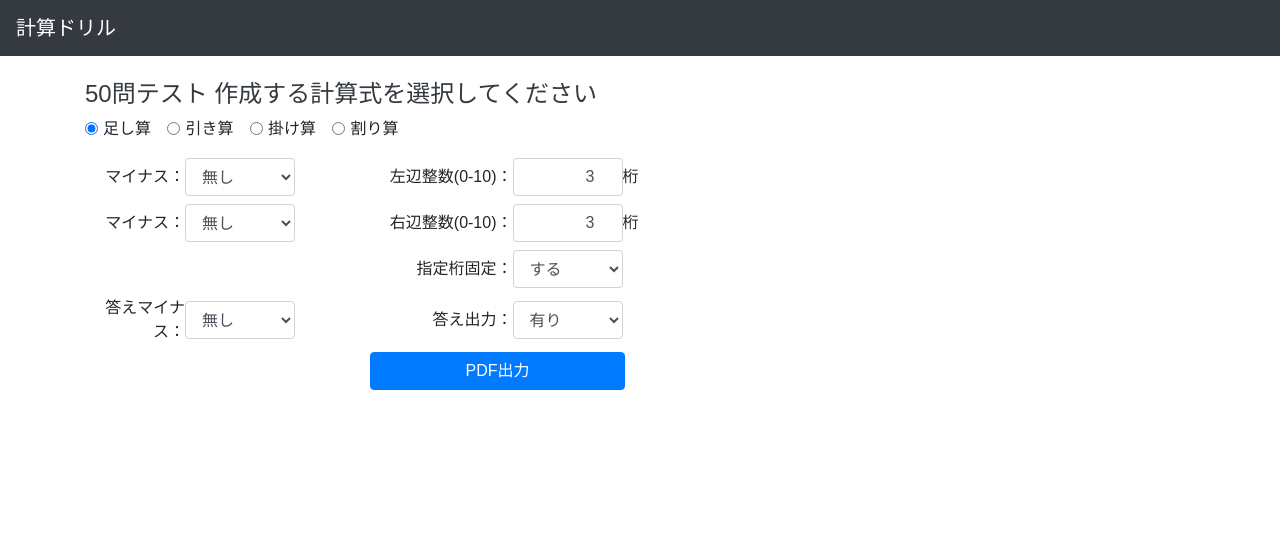
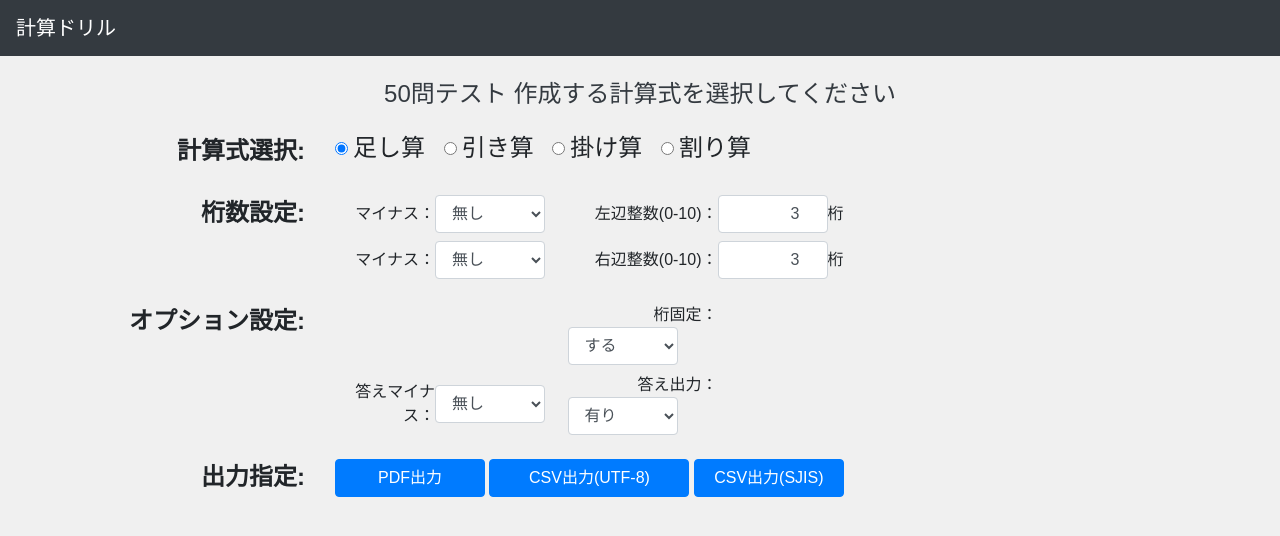
Before and after one commit to ma-yo/studysite, a Django app: page / in a window 1280 px wide. Shown: the top 536 px of the page. Run offline with Django 3.2, Linux system fonts and the light colour scheme; parts of the project's set-up code (start-up, migrations or seed data) failed here and were passed over; some libraries are stand-ins or nearby versions.

Commit message:
バリデーション修正 CSV出力機能追加

```diff
--- a/sansudrill/forms.py
+++ b/sansudrill/forms.py
@@ -228,10 +228,10 @@ class DrillTypeForm(forms.Form):
     # バリデーションを実行する
     def clean(self):
         logging.debug("clean")
+        if len(self.errors) > 0: return
         cleaned_data = super().clean()
 
         drill_type = int(cleaned_data.get('drill_type'))
-
         left_minus_select = int(cleaned_data.get('left_minus_select'))
         left_input = int(cleaned_data.get('left_input'))
         right_minus_select = int(cleaned_data.get('right_minus_select'))
--- a/sansudrill/static/sansudrill/css/base.css
+++ b/sansudrill/static/sansudrill/css/base.css
@@ -1,5 +1,9 @@
 body {
     font-family: "Meiryo UI", "ヒラギノ角ゴシック", "Arial";
+    background-color:rgb(240,240,240);
+}
+.w-50px{
+    width:50px;
 }
 .w-100px{
     width:100px;
@@ -7,3 +11,12 @@ body {
 .w-150px{
     width:150px;
 }
+.w-200px{
+    width:200px;
+}
+.w-250px{
+    width:250px;
+}
+.w-300px{
+    width:300px;
+}
--- a/sansudrill/static/sansudrill/css/index.css
+++ b/sansudrill/static/sansudrill/css/index.css
@@ -7,7 +7,3 @@ select#id_mod_input, select#id_left_minus_select, select#id_right_minus_select
 ,select#id_answer_minus_select {
     width: 110px;
 }
-
-button#id_create_drill{
-    width:100%;
-}
--- a/sansudrill/static/sansudrill/js/index.js
+++ b/sansudrill/static/sansudrill/js/index.js
@@ -3,9 +3,26 @@ $(function(){
         drillform_submit($(this).data('action'));
     });
 
-    $('#id_create_drill').on('click', function() {
+    $('#id_create_drill_pdf').on('click', function() {
         $('.non-field-errors').hide();
         $('#message-area').hide();
+        $('#output-type').val($(this).data('content'));
+        drillform_submit($(this).data('action'));
+    });
+
+    $('#id_create_drill_csv_utf8').on('click', function() {
+        $('.non-field-errors').hide();
+        $('#message-area').hide();
+        $('#output-type').val($(this).data('content'));
+        $('#enc-type').val($(this).data('enc'));
+        drillform_submit($(this).data('action'));
+    });
+
+    $('#id_create_drill_csv_sjis').on('click', function() {
+        $('.non-field-errors').hide();
+        $('#message-area').hide();
+        $('#output-type').val($(this).data('content'));
+        $('#enc-type').val($(this).data('enc'));
         drillform_submit($(this).data('action'));
     });
 
--- a/sansudrill/templates/sansudrill/base.html
+++ b/sansudrill/templates/sansudrill/base.html
@@ -32,7 +32,7 @@
     </button>
   </nav>
 
-  <div class="container">
+  <div class="container-fluid text-center">
     {% block content %}
     {{ content }}
     {% endblock %}
--- a/sansudrill/templates/sansudrill/index.html
+++ b/sansudrill/templates/sansudrill/index.html
@@ -23,26 +23,37 @@
     <!--csrf対策-->
     {% csrf_token %}
     <label class="h4 text-dark">50問テスト 作成する計算式を選択してください</label><br>
-
+    <input type="hidden" name="output-type" id="output-type" value="pdf" />
+    <input type="hidden" name="enc-type" id="enc-type" value="utf-8" />
     <!--計算式選択-->
-    <div class="form-group">
+    <div class="row mt-3">
+        <div class="col-3 h4 mt-1 font-weight-bold text-right">計算式選択:</div>
+        <div class="col-9 form-group h4 text-left">
             {% for radio in form.drill_type %}
             <div class="form-check form-check-inline">
                 {{ radio.tag }}
                 <label class="form-check-label">{{ radio.choice_label }}</label>
             </div>
             {% endfor %}
-        {% if form.errors.drill_type != '' %}
+            {% if form.errors.drill_type %}
+            <div class="text-danger small">
                 {{ form.errors.drill_type }}
+            </div>
             {% endif %}
         </div>
+    </div>
+
     <!--計算式-->
+    <div class="row mt-3">
+        <div class="col-3 h4 my-top mt-1 font-weight-bold text-right">桁数設定:</div>
+
+        <div class="col-9 text-left">
             <div class="row form-group m-0 p-0 mb-2">
                 <div class="col-3 m-0 p-0 form-inline">
                     <div class="w-100px text-right">マイナス：</div>
                     {{ form.left_minus_select }}
                 </div>
-        <div class="col-3 m-0 p-0 form-inline">
+                <div class="col-9 m-0 p-0 form-inline text-left">
                     <div class="w-150px text-right">左辺整数(0-10)：</div>
                     {{ form.left_input }}
                     <label>桁</label>
@@ -58,7 +69,7 @@
                     <div class="w-100px text-right">マイナス：</div>
                     {{ form.right_minus_select }}
                 </div>
-        <div class="col-3 m-0 p-0 form-inline">
+                <div class="col-9 m-0 p-0 form-inline text-left">
                     <div class="w-150px text-right">右辺整数(0-10)：</div>
                     {{ form.right_input }}
                     <label>桁</label>
@@ -69,7 +80,12 @@
                     {% endif %}
                 </div>
             </div>
+        </div>
+    </div>
 
+    <div class="row mt-3">
+        <div class="col-3 h4 my-top mt-1 font-weight-bold text-right">オプション設定:</div>
+            <div class="col-9 text-left">
             <div class="row form-group m-0 p-0 mb-2">
                 <div class="col-3 m-0 p-0 form-inline">
                     {% if form.drill_type.value == '4' %}
@@ -78,7 +94,7 @@
                     {% endif %}
                 </div>
                 <div class="col-3 m-0 p-0 form-inline">
-            <div class="w-150px text-right">指定桁固定：</div>
+                    <div class="w-150px text-right">桁固定：</div>
                     {{ form.keta_fix_select }}
                 </div>
             </div>
@@ -93,10 +109,16 @@
                     {{ form.answer_select }}
                 </div>
             </div>
-    <div class="row">
-        <div class="col-3"></div>
-        <div class="col-3">
-        <button type="button" class="btn btn-primary" name="create_drill" id="id_create_drill" data-action="create_drill">PDF出力</button>
+
+        </div>
+    </div>
+
+    <div class="row mt-3">
+        <div class="col-3 h4 my-top mt-1 font-weight-bold text-right">出力指定:</div>
+        <div class="col-9 text-left">
+            <button type="button" class="btn btn-primary w-150px" name="create_drill_pdf" id="id_create_drill_pdf" data-content="pdf" data-action="create_drill">PDF出力</button>
+            <button type="button" class="btn btn-primary w-200px" name="create_drill_csv_utf8" id="id_create_drill_csv_utf8" data-content="csv" data-enc="utf-8" data-action="create_drill">CSV出力(UTF-8)</button>
+            <button type="button" class="btn btn-primary w-150px" name="create_drill_csv_sjis" id="id_create_drill_csv_sjis" data-content="csv" data-enc="sjis" data-action="create_drill">CSV出力(SJIS)</button>
         </div>
     </div>
 </form>
```
Lines whose indentation alone changed are shown as unchanged.
